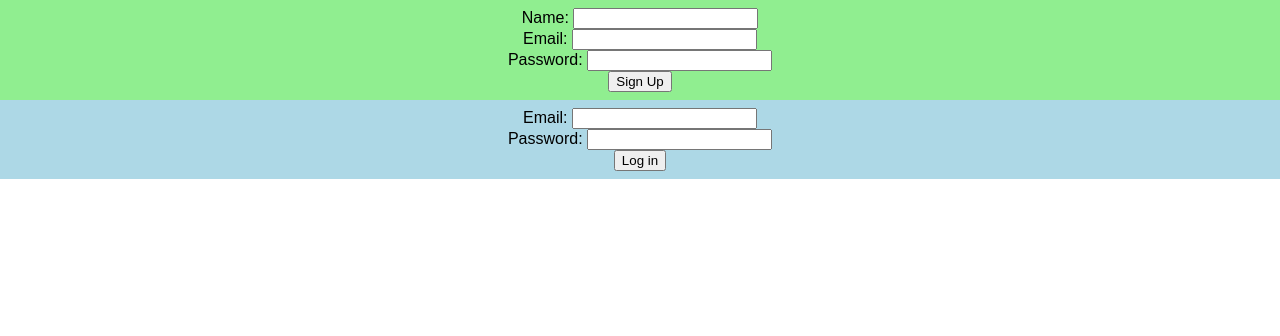
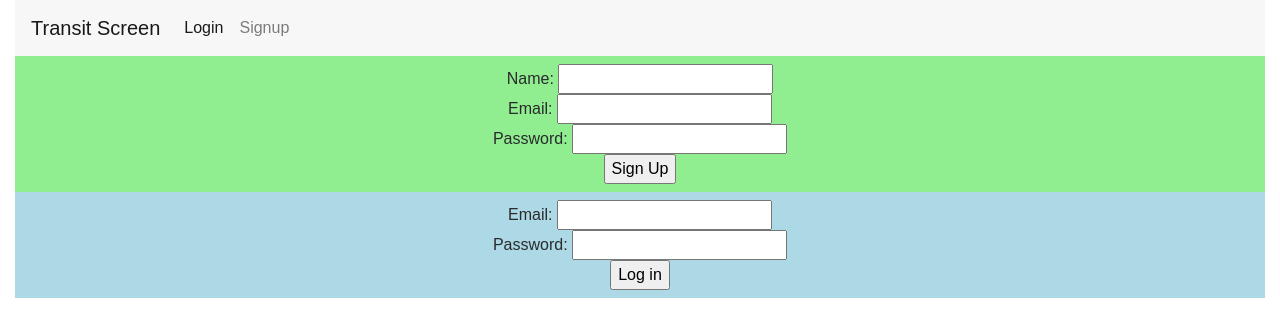
Before and after one commit to tbricca/transportation-board, a React (Create React App) app in the folder client/: page / in a window 1280 px wide. Shown: the top 336 px of the page. Built offline with nearby package versions, Linux system fonts and the light colour scheme.

Commit message:
added bootstrap nav bar

```diff
--- a/client/public/index.html
+++ b/client/public/index.html
@@ -10,6 +10,8 @@
     -->
     <link rel="manifest" href="%PUBLIC_URL%/manifest.json">
     <link rel="shortcut icon" href="%PUBLIC_URL%/favicon.ico">
+
+    <link rel="stylesheet" href="https://maxcdn.bootstrapcdn.com/bootstrap/4.0.0-alpha.6/css/bootstrap.min.css" integrity="sha384-rwoIResjU2yc3z8GV/NPeZWAv56rSmLldC3R/AZzGRnGxQQKnKkoFVhFQhNUwEyJ" crossorigin="anonymous">
     <!--
       Notice the use of %PUBLIC_URL% in the tags above.
       It will be replaced with the URL of the `public` folder during the build.
--- a/client/src/App.js
+++ b/client/src/App.js
@@ -71,15 +71,27 @@
     } else {
       return (
         <div className='App'>
+           <div className="container-fluid">
+            <nav className="navbar navbar-toggleable-md navbar-light bg-faded">
+                {/* <button className="navbar-toggler navbar-toggler-right" type="button" data-toggle="collapse" data-target="#navbarNavAltMarkup" aria-controls="navbarNavAltMarkup" aria-expanded="false" aria-label="Toggle navigation">
+                  <span className="navbar-toggler-icon"></span>
+                </button> */}
+                <a className="navbar-brand" href="#">Transit Screen</a>
+                <div className="collapse navbar-collapse" id="navbarNavAltMarkup">
+                  <div className="navbar-nav">
+                    <a className="nav-item nav-link active" href="#">Login <span className="sr-only">(current)</span></a>
+                    <a className="nav-item nav-link" href="#">Signup</a>
+                  </div>
+                </div>
+              </nav>
+              <div className='SignupBox'>
+                <Signup lift={this.liftTokenToState} />
+              </div>
 
-          <div className='SignupBox'>
-            <Signup lift={this.liftTokenToState} />
+              <div className='LoginBox'>
+                <Login lift={this.liftTokenToState} />
+              </div>
           </div>
-
-          <div className='LoginBox'>
-            <Login lift={this.liftTokenToState} />
-          </div>
-
         </div>
       );
     }
```
Also changed, not shown: 1 other file (tests, documents, lock files or other folders).
